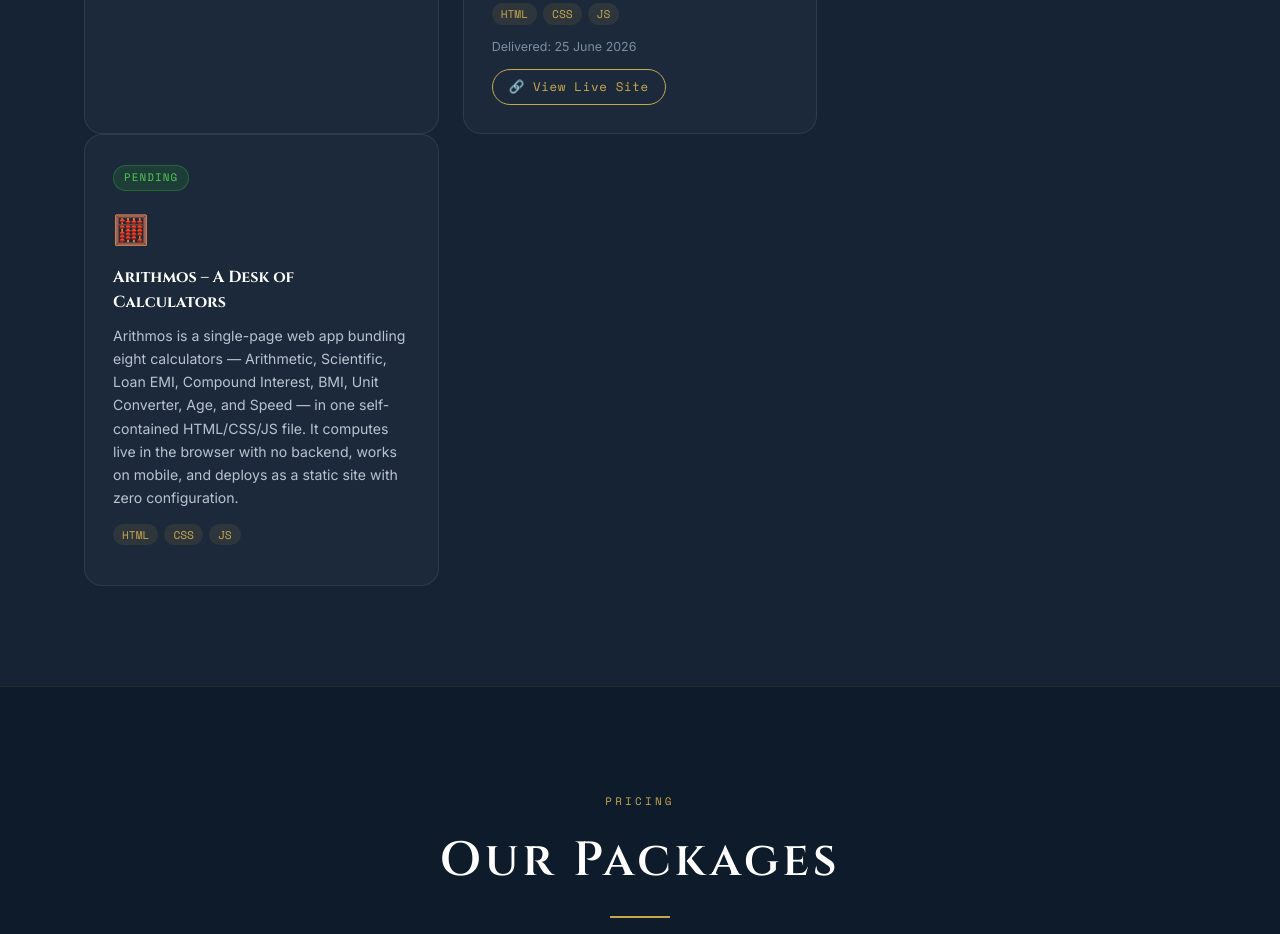
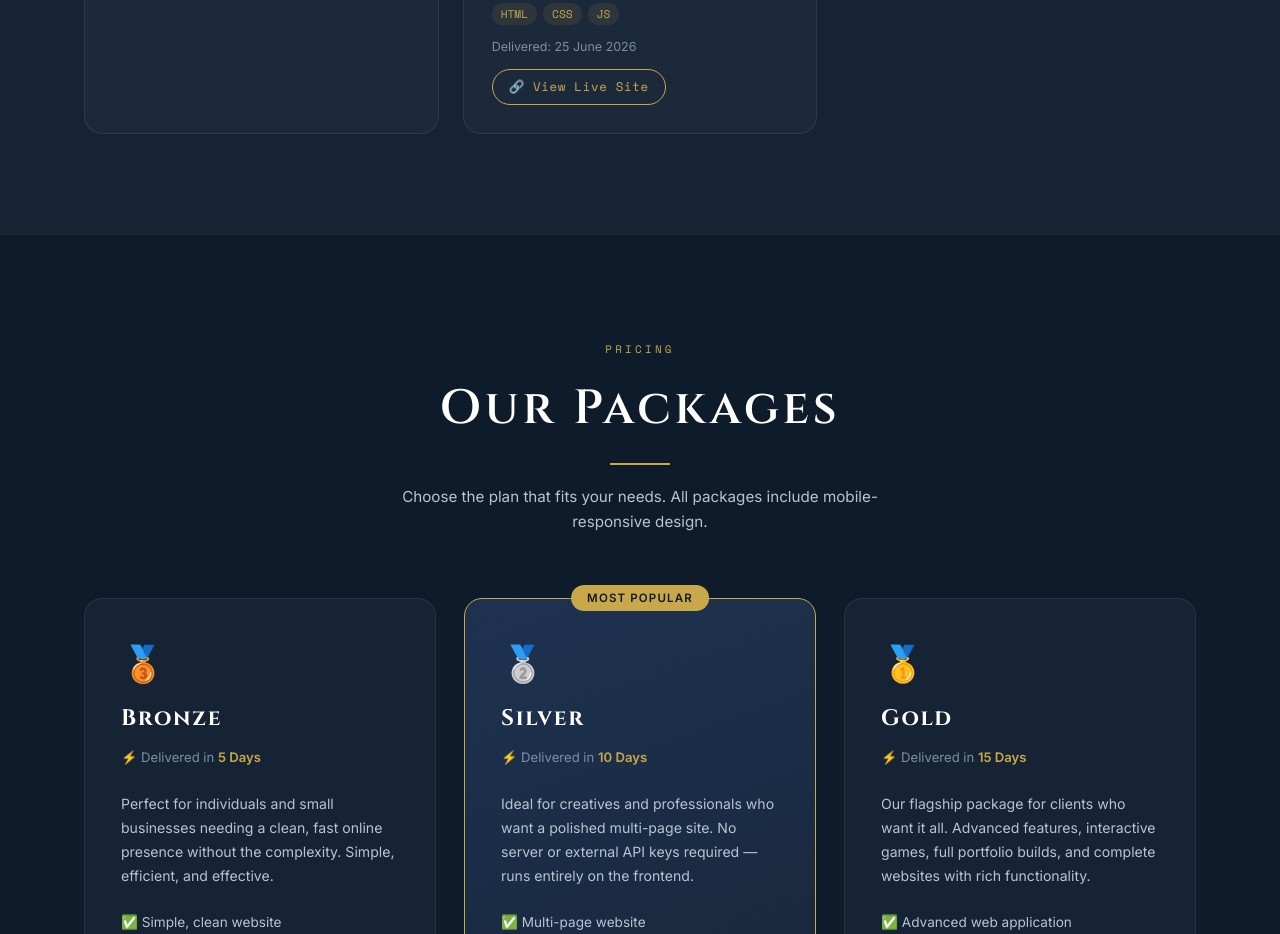
Before and after one commit to aaryanjain382-svg/codexusaidev, a website: page index.html in a window 1280 px wide. Shown: the part 4131-5065 px from the top of the page. Drawn offline with nearby package versions, Linux system fonts and the light colour scheme.

Commit message:
Remove pending project card from completed section
Removed pending project card and related content from the completed tab.

```diff
--- a/index.html
+++ b/index.html
@@ -254,6 +254,7 @@
             <!-- ✏️ LINK: replace # with the real live URL -->
             <a href="https://benkyo-pomodoro-study-timer.vercel.app/" class="project-link" target="_blank">🔗 View Live Site</a>
           </div>
+
              <!-- ✏️ PROJECT CARD 2 — COMPLETED -->
           <div class="project-card completed">
             <div class="project-status-badge">Completed</div>
@@ -272,22 +273,6 @@
             <!-- ✏️ LINK: replace # with the real live URL -->
             <a href="https://arithmoscalc.vercel.app" class="project-link" target="_blank">🔗 View Live Site</a>
           </div>
-</div>
-
-
-      <div class="tab-content active" id="completed-tab">
-        <div class="projects-grid" id="completed-list">
-
-      <!-- ✏️ PROJECT CARD 2 — PENDING -->
-          <div class="project-card pending">
-            <div class="project-status-badge">Pending</div>
-
-            <div class="project-icon">🧮</div>
-            <h4 class="project-title">Arithmos – A Desk of Calculators
-            </h4>
-            <p class="project-desc">Arithmos is a single-page web app bundling eight calculators — Arithmetic, Scientific, Loan EMI, Compound Interest, BMI, Unit Converter, Age, and Speed — in one self-contained HTML/CSS/JS file. It computes live in the browser with no backend, works on mobile, and deploys as a static site with zero configuration.</p>
-            <div class="project-tags">
-              <span>HTML</span><span>CSS</span><span>JS</span>
         </div>
 
   </section>
```
